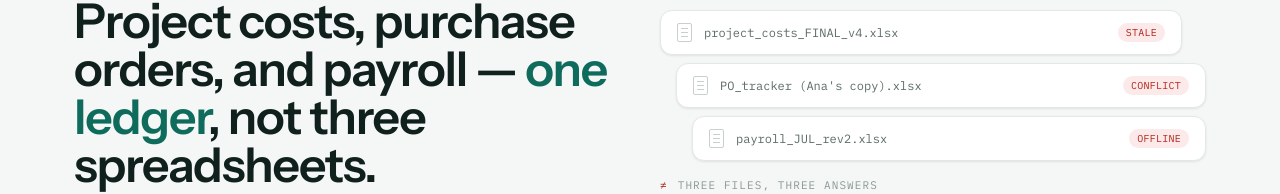
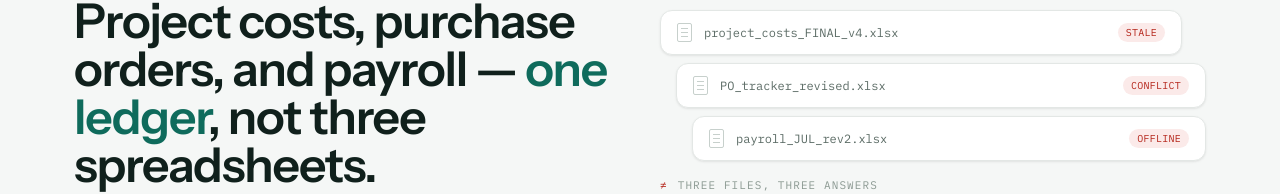
Before and after one commit to melvin-balajadia/ledger-lab-app, a React (Vite) app in the folder client/: page / in a window 1280 px wide. Shown: the part 170-364 px from the top of the page. Built offline with nearby package versions, Linux system fonts and the light colour scheme; no server answers.

Commit message:
Updated margin

```diff
--- a/client/src/pages/Home.tsx
+++ b/client/src/pages/Home.tsx
@@ -18,7 +18,7 @@ const HOME_KEYFRAMES = `
 
 const STALE_FILES = [
   { name: "project_costs_FINAL_v4.xlsx", flag: "Stale" },
-  { name: "PO_tracker (Ana's copy).xlsx", flag: "Conflict" },
+  { name: "PO_tracker_revised.xlsx", flag: "Conflict" },
   { name: "payroll_JUL_rev2.xlsx", flag: "Offline" },
 ];
 
```
